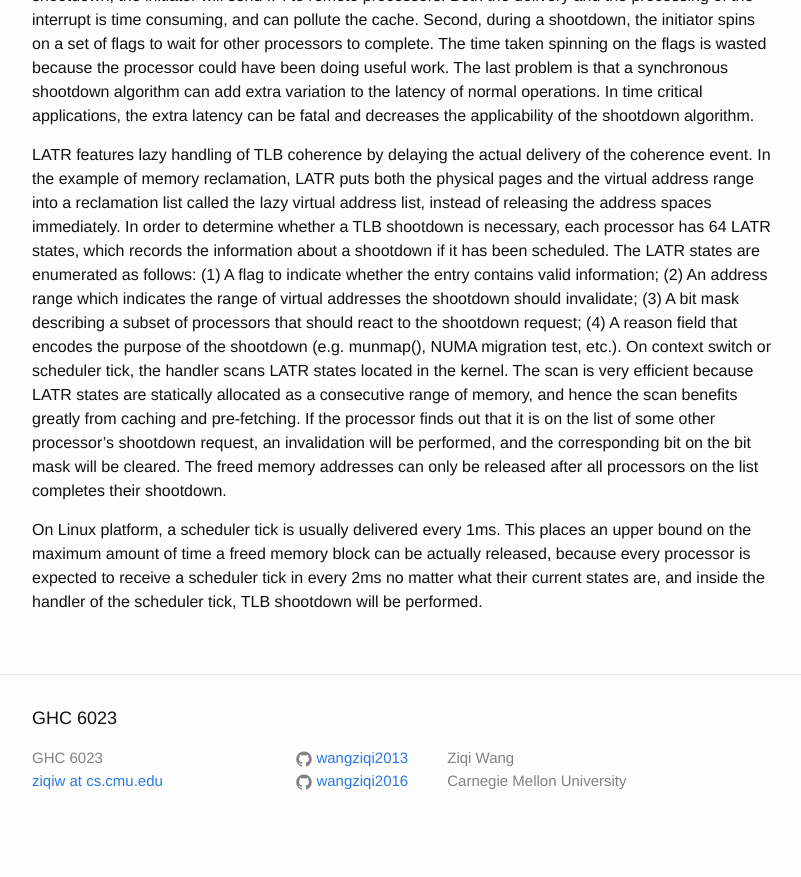
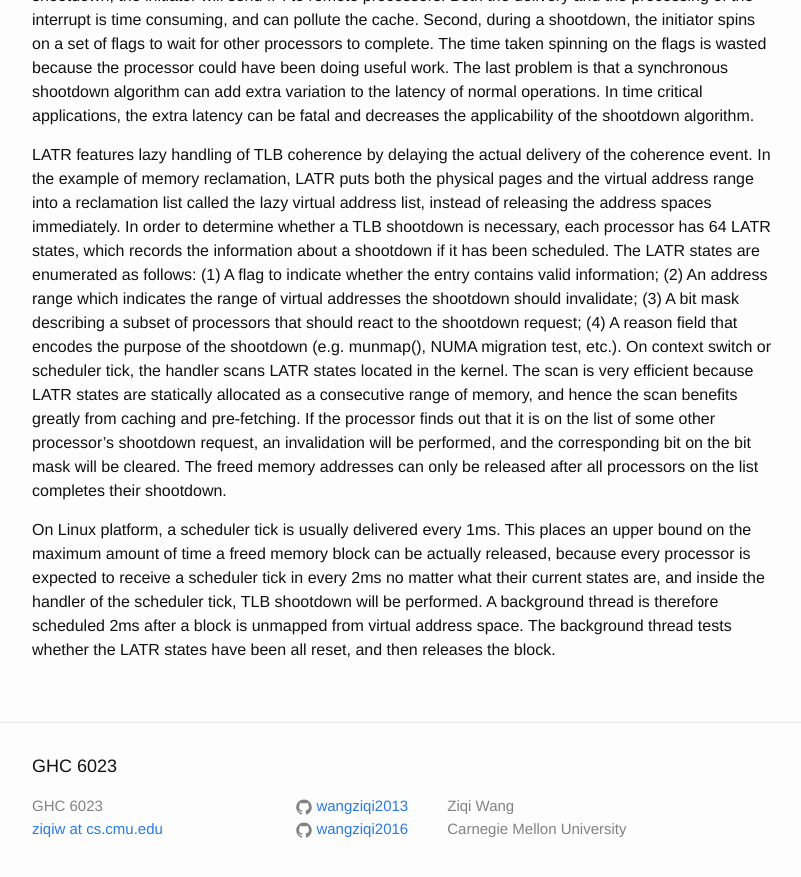
Before and after one commit to wangziqi2013/wangziqi2013.github.io, a Jekyll site: the page built from _posts/2018-12-26-latr.markdown, in a window 1280 px wide and 900 px high, scrolled down 1399 px. Shown: the top 877 px of the window, without its empty margins (238-1039 px from the left). Built offline with Jekyll 4.4.1, drawn with Linux system fonts in a browser that asks for light colours; before the commit the page ends 2251 px from its top, so only the background shows below that.

Commit message:
Finish upper bound

```diff
--- a/_posts/2018-12-26-latr.markdown
+++ b/_posts/2018-12-26-latr.markdown
@@ -73,4 +73,5 @@ on the list completes their shootdown.
 On Linux platform, a scheduler tick is usually delivered every 1ms. This places an upper bound on the maximum amount of
 time a freed memory block can be actually released, because every processor is expected to receive a scheduler tick
 in every 2ms no matter what their current states are, and inside the handler of the scheduler tick, TLB shootdown will
-be performed.
+be performed. A background thread is therefore scheduled 2ms after a block is unmapped from virtual address space.
+The background thread tests whether the LATR states have been all reset, and then releases the block.
```
